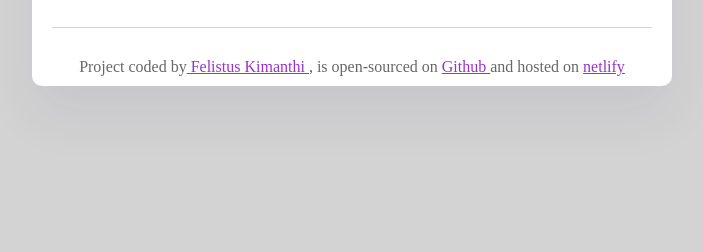
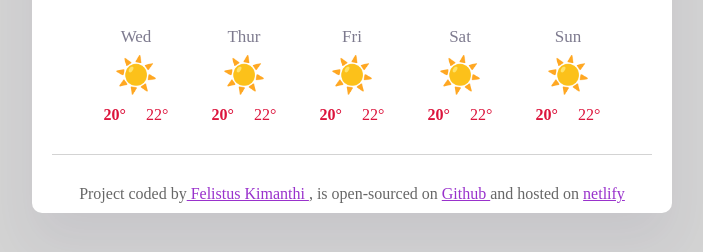
Before and after one commit to Kimanthif/Final-Weather-Project, a plain HTML site: page index.html in a window 1280 px wide. Shown: the part 254-506 px from the top of the page, without its empty margins (288-991 px from the left). Drawn offline with nearby package versions, Linux system fonts and the light colour scheme; no server answers.

Commit message:
injected weather forecast and styled it

```diff
--- a/index.html
+++ b/index.html
@@ -44,8 +44,59 @@
             <div class="weather-app-unit">°C</div>
           </div>
         </div>
+        <div class="weather-forecast">
+          <div class="weather-forecast-day">
+            <div class="weather-forecast-date">Wed</div>
+            <div class="weather-forecast-icon">☀️</div>
+            <div class="weather-forecast-temperatures">
+              <div class="weather-forecast-temperature">
+                <strong>20°</strong>
+              </div>
+              <div class="weather-forecast-temperature">22°</div>
+            </div>
+          </div>
+          <div class="weather-forecast-day">
+            <div class="weather-forecast-date">Thur</div>
+            <div class="weather-forecast-icon">☀️</div>
+            <div class="weather-forecast-temperatures">
+              <div class="weather-forecast-temperature">
+                <strong>20°</strong>
+              </div>
+              <div class="weather-forecast-temperature">22°</div>
+            </div>
+          </div>
+          <div class="weather-forecast-day">
+            <div class="weather-forecast-date">Fri</div>
+            <div class="weather-forecast-icon">☀️</div>
+            <div class="weather-forecast-temperatures">
+              <div class="weather-forecast-temperature">
+                <strong>20°</strong>
+              </div>
+              <div class="weather-forecast-temperature">22°</div>
+            </div>
+          </div>
+          <div class="weather-forecast-day">
+            <div class="weather-forecast-date">Sat</div>
+            <div class="weather-forecast-icon">☀️</div>
+            <div class="weather-forecast-temperatures">
+              <div class="weather-forecast-temperature">
+                <strong>20°</strong>
+              </div>
+              <div class="weather-forecast-temperature">22°</div>
+            </div>
+          </div>
+          <div class="weather-forecast-day">
+            <div class="weather-forecast-date">Sun</div>
+            <div class="weather-forecast-icon">☀️</div>
+            <div class="weather-forecast-temperatures">
+              <div class="weather-forecast-temperature">
+                <strong>20°</strong>
+              </div>
+              <div class="weather-forecast-temperature">22°</div>
+            </div>
+          </div>
+        </div>
       </main>
-
       <footer>
         Project coded by<a href="https://github.com/Kimanthif" target="_blank">
           Felistus Kimanthi
--- a/src/style.css
+++ b/src/style.css
@@ -81,6 +81,37 @@ main {
   margin-top: 10px;
   font-size: 28px;
 }
+
+.weather-forecast {
+  display: flex;
+  justify-content: space-around;
+  margin-top: 30px;
+}
+
+.weather-forecast-date {
+  text-align: center;
+  color: rgba(39, 33, 66, 0.6);
+  font-size: 17px;
+  line-height: 20px;
+  margin-bottom: 8px;
+}
+
+.weather-forecast-icon {
+  font-size: 35px;
+  text-align: center;
+}
+
+.weather-forecast-temperatures {
+  text-align: center;
+  color: crimson;
+  display: flex;
+  margin-top: 10px;
+  justify-content: center;
+}
+
+.weather-forecast-temperature {
+  padding: 0 10px;
+}
 footer {
   border-top: 1px solid lightgray;
   padding: 30px 0 0 0;
```
